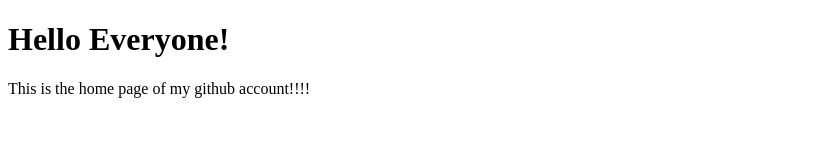
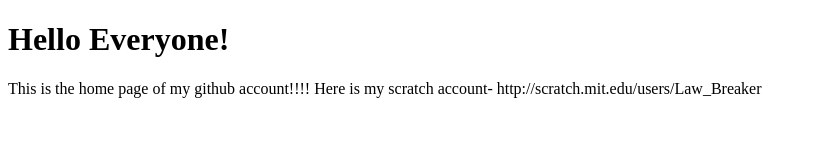
Before and after one commit to LawBreaker29/lawbreaker29.github.io, a plain HTML site: page index.html in a window 1280 px wide. Shown: the whole page, without its empty margins (0-817 px from the left). Drawn offline with Linux system fonts and the light colour scheme.

Commit message:
Update index.html

```diff
--- a/index.html
+++ b/index.html
@@ -2,6 +2,7 @@
 <html>
 <body>
 <h1>Hello Everyone!</h1>
-<p>This is the home page of my github account!!!!</p>
+<p>This is the home page of my github account!!!!
+Here is my scratch account- http://scratch.mit.edu/users/Law_Breaker</p>
 </body>
 </html>
```
